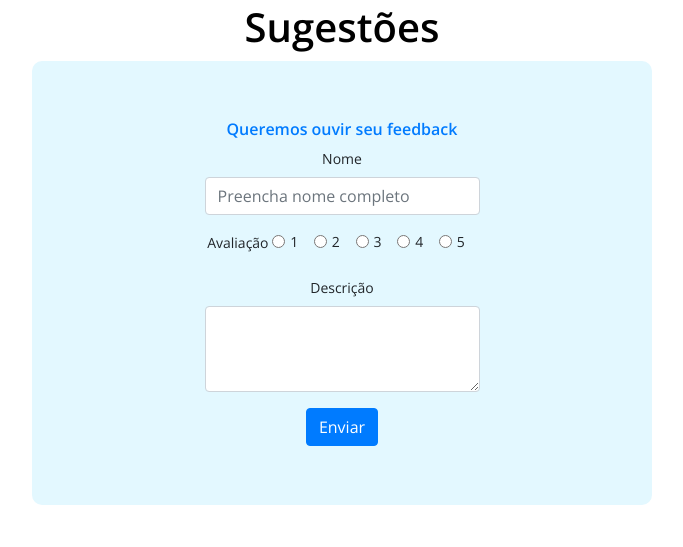
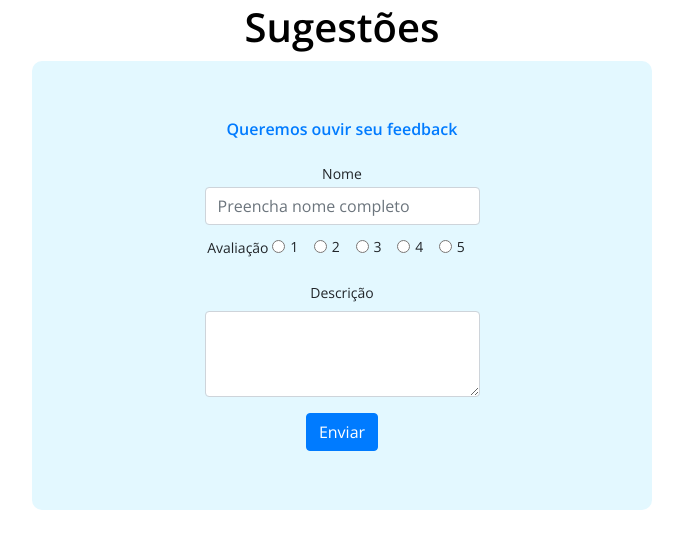
Before and after one commit to Rafael-Amorim7/Tricas-Django, a Django app: page /sugestao/ in a window 1280 px wide. Shown: the part 194-741 px from the top of the page, without its empty margins (298-981 px from the left). Run offline with Django 4.2, Linux system fonts and the light colour scheme; parts of the project's set-up code (start-up, migrations or seed data) failed here and were passed over; some libraries are stand-ins or nearby versions.

Commit message:
screen suggestion

```diff
--- a/happy/templates/sugestao.html
+++ b/happy/templates/sugestao.html
@@ -17,8 +17,8 @@
               </div>
               <div class="col-xl-6 col-lg-6 col-md-6 col-sm-6 col-12">
                 <div class="form-group">
-                    <label for="fullName">Nome</label>
-                    <input type="text" class="form-control" id="fullName" placeholder="Preencha nome completo">
+                    <label for="fullName" style="margin-top:15px">Nome</label>
+                    <input type="text" class="form-control" id="fullName" style="margin: -5px" placeholder="Preencha nome completo">
                 </div>
                 <div class="form-group">
                     <label for="fullName">Avaliação</label>
```
